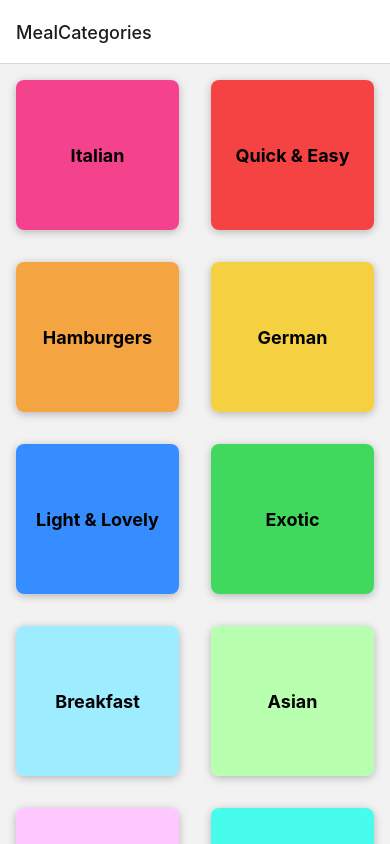
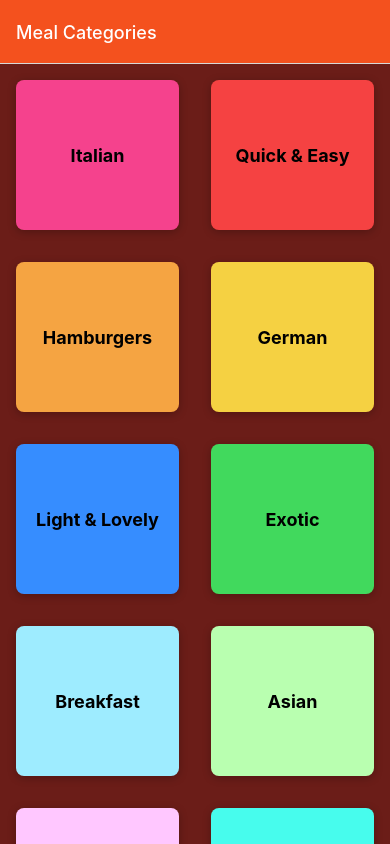
Before and after one commit to ebrardev/meals-app, a React Native app: screen / in a window 390 px wide. Built offline with nearby package versions, Linux system fonts and the light colour scheme.

Commit message:
styling screens backgrounds

```diff
--- a/App.js
+++ b/App.js
@@ -13,8 +13,24 @@ export default function App() {
     <>
     <StatusBar style="dark" />
     <NavigationContainer>
-      <Stack.Navigator>
-        <Stack.Screen name="MealCategories" component = {CategoryScreen} />
+      <Stack.Navigator
+      screenOptions={{
+        headerStyle:{
+          backgroundColor:'#f4511e'
+        },
+        headerTintColor:'#fff',
+        contentStyle:{
+          backgroundColor:'#6b1d18'
+        }
+      }}
+      >
+        <Stack.Screen name="MealCategories"
+        component = {CategoryScreen}
+        options={{
+          title:'Meal Categories',
+
+        }}
+         />
         <Stack.Screen name="MealsOverview" component = {MealsOverviewScreen} />
 
       </Stack.Navigator>
```
